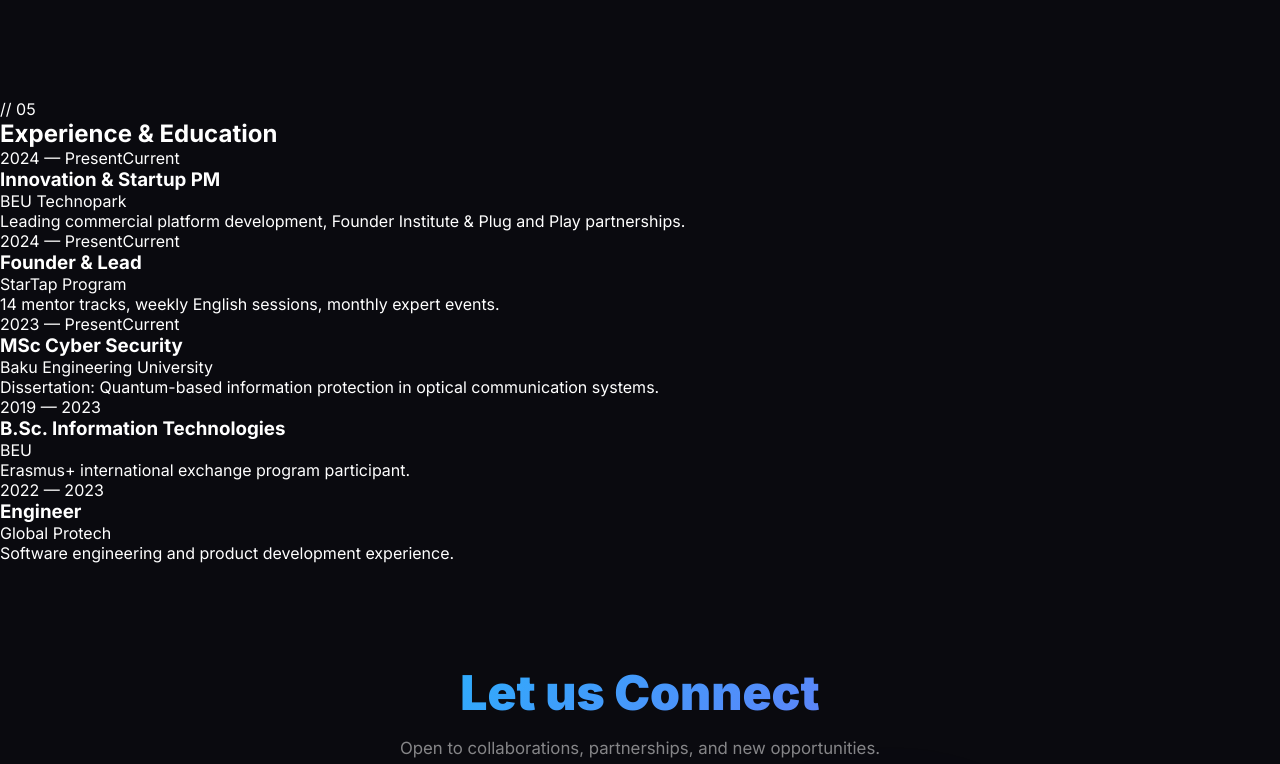
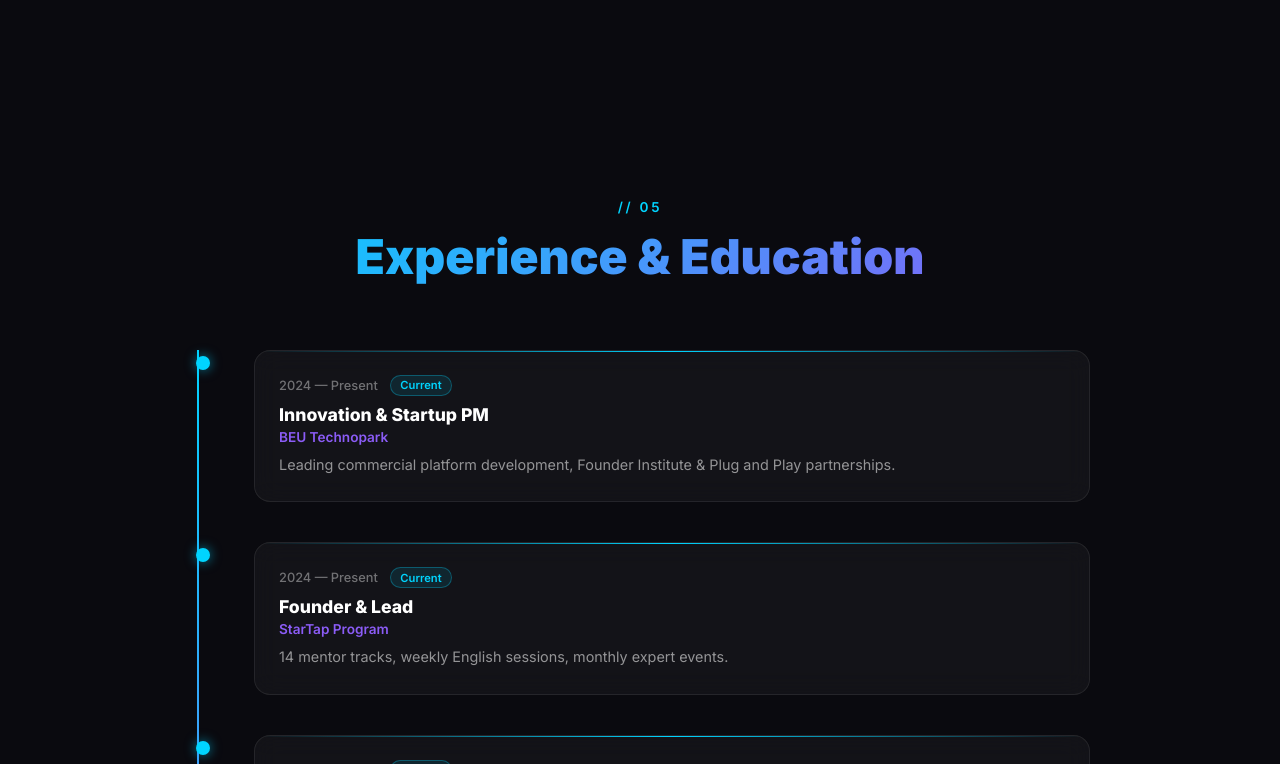
Before and after one commit to orujhummatov/portfolio, a React (Vite) app: page / in a window 1280 px wide. Shown: the part 3396-4160 px from the top of the page. Built offline with nearby package versions, Linux system fonts and the light colour scheme; the HTML template or start-up script is replaced by a standard one.

Commit message:
Fix Timeline.jsx - replace className-based styles with inline styles

```diff
--- a/src/components/Timeline.jsx
+++ b/src/components/Timeline.jsx
@@ -1,11 +1,8 @@
 import { useState, useEffect, useRef } from 'react'
 import { timelineData } from '../data'
 
-const ITEMS = timelineData
-
 export default function Timeline() {
   const ref = useRef(null)
-  const lineRef = useRef(null)
   const [visible, setVisible] = useState(false)
 
   useEffect(() => {
@@ -15,25 +12,28 @@
   }, [])
 
   return (
-    <section className="timeline-section section" id="experience" ref={ref}>
-      <div className="container">
-        <div className={`section__header fade-up${visible ? ' visible' : ''}`}>{/* 05 */}
-          <span className="section__label">// 05</span>
-          <h2 className="section__title">Experience & Education</h2>
-          <div className="section__line" />
+    <section id="experience" ref={ref} style={{ padding: '100px 2rem' }}>
+      <div style={{ maxWidth: '900px', margin: '0 auto' }}>
+        <div style={{ textAlign: 'center', marginBottom: '4rem', opacity: visible ? 1 : 0, transform: visible ? 'translateY(0)' : 'translateY(40px)', transition: 'all 0.7s ease' }}>
+          <p style={{ color: '#00d4ff', fontSize: '0.85rem', letterSpacing: '0.2em', marginBottom: '0.75rem', fontWeight: 600 }}>// 05</p>
+          <h2 style={{ fontSize: 'clamp(2rem,5vw,3rem)', fontWeight: 900, background: 'linear-gradient(135deg,#00d4ff,#8b5cf6)', WebkitBackgroundClip: 'text', WebkitTextFillColor: 'transparent' }}>
+            Experience & Education
+          </h2>
         </div>
-        <div className="timeline">
-          <div ref={lineRef} className={`timeline__line${visible ? ' timeline__line--drawn' : ''}`} />
-          {ITEMS.map((item, i) => (
-            <div key={i} className={`timeline__item${i % 2 === 0 ? ' timeline__item--left' : ' timeline__item--right'} fade-up${visible ? ' visible' : ''}`} style={{ animationDelay: `${i * 0.12}s` }}>
-              <div className={`timeline__dot${item.current ? ' timeline__dot--active' : ''}`} style={{ animationDelay: `${i * 0.12 + 0.3}s` }} />
-              <div className="timeline__card">
-                <span className="timeline__date">{item.date}</span>
-                {item.current && <span className="timeline__badge">Current</span>}
-                <h3 className="timeline__title">{item.title}</h3>
-                <p className="timeline__org">{item.org}</p>
-                <p className="timeline__desc">{item.desc}</p>
-                <div className="timeline__card-glow" />
+        <div style={{ position: 'relative', paddingLeft: '2rem' }}>
+          <div style={{ position: 'absolute', left: '7px', top: 0, width: '2px', height: visible ? '100%' : '0%', background: 'linear-gradient(to bottom, #00d4ff, #8b5cf6)', transition: 'height 1.5s ease' }} />
+          {timelineData.map((item, i) => (
+            <div key={i} style={{ position: 'relative', paddingLeft: '2rem', paddingBottom: '2.5rem', opacity: visible ? 1 : 0, transform: visible ? 'translateX(0)' : 'translateX(-30px)', transition: `all 0.6s ease ${i * 0.12}s` }}>
+              <div style={{ position: 'absolute', left: '-1.65rem', top: '6px', width: item.current ? '14px' : '10px', height: item.current ? '14px' : '10px', borderRadius: '50%', background: item.current ? '#00d4ff' : 'rgba(255,255,255,0.2)', border: item.current ? '2px solid rgba(0,212,255,0.4)' : '2px solid rgba(255,255,255,0.15)', boxShadow: item.current ? '0 0 12px rgba(0,212,255,0.6)' : 'none' }} />
+              <div style={{ background: 'rgba(255,255,255,0.04)', backdropFilter: 'blur(12px)', border: '1px solid rgba(255,255,255,0.08)', borderRadius: '16px', padding: '1.5rem', position: 'relative', overflow: 'hidden' }}>
+                {item.current && <div style={{ position: 'absolute', top: 0, left: 0, right: 0, height: '1px', background: 'linear-gradient(90deg, transparent, #00d4ff, transparent)' }} />}
+                <div style={{ display: 'flex', alignItems: 'center', gap: '0.75rem', marginBottom: '0.5rem', flexWrap: 'wrap' }}>
+                  <span style={{ color: 'rgba(255,255,255,0.4)', fontSize: '0.8rem', fontWeight: 500 }}>{item.date}</span>
+                  {item.current && <span style={{ padding: '0.15rem 0.6rem', background: 'rgba(0,212,255,0.1)', border: '1px solid rgba(0,212,255,0.3)', borderRadius: '50px', fontSize: '0.7rem', color: '#00d4ff', fontWeight: 600 }}>Current</span>}
+                </div>
+                <h3 style={{ fontWeight: 800, fontSize: '1.1rem', color: '#fff', marginBottom: '0.25rem' }}>{item.title}</h3>
+                <p style={{ color: '#8b5cf6', fontSize: '0.85rem', fontWeight: 600, marginBottom: '0.5rem' }}>{item.org}</p>
+                <p style={{ color: 'rgba(255,255,255,0.55)', fontSize: '0.9rem', lineHeight: 1.7 }}>{item.desc}</p>
               </div>
             </div>
           ))}
```
